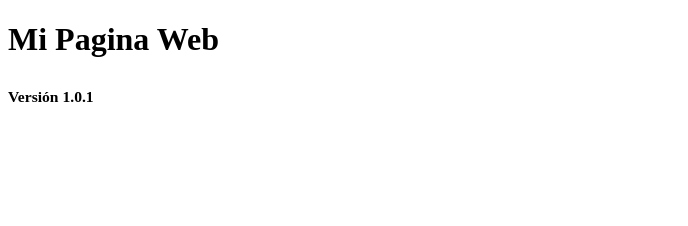
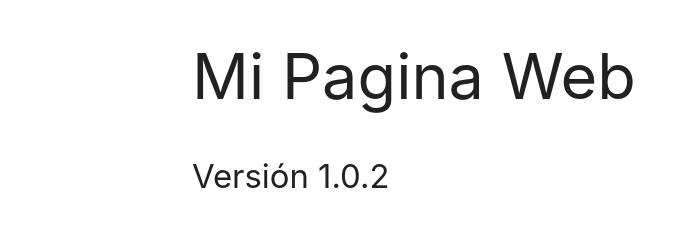
Before and after one commit to EdielLeija/Ediel-Leija, a plain HTML site: page Index.html in a window 1280 px wide. Shown: the whole page, without its empty margins (0-688 px from the left). Drawn offline with nearby package versions, Linux system fonts and the light colour scheme.

Commit message:
Agregar Framework Materializecss

```diff
--- a/Index.html
+++ b/Index.html
@@ -4,10 +4,18 @@
   <meta charset="UTF-8">
   <meta http-equiv="X-UA-Compatible" content="IE=edge">
   <meta name="viewport"content= "width=device-width, initial-scale=1.0">
-  <title>Document</title>
+   <!-- Compiled and minified CSS -->
+   <link rel="stylesheet" href="https://cdnjs.cloudflare.com/ajax/libs/materialize/1.0.0/css/materialize.min.css">
+
+  <title>Mi Pagina</title>
 </head>
 </body>
+<div class="container">
   <h1>Mi Pagina Web</h1>
-  <h3><sub> Versión 1.0.1</sub></h3>
+  <h3><sub> Versión 1.0.2</sub></h3>
+</div>
+
+  <!-- Compiled and minified JavaScript -->
+  <script src="https://cdnjs.cloudflare.com/ajax/libs/materialize/1.0.0/js/materialize.min.js"></script>
 </body>
 </html>
```
